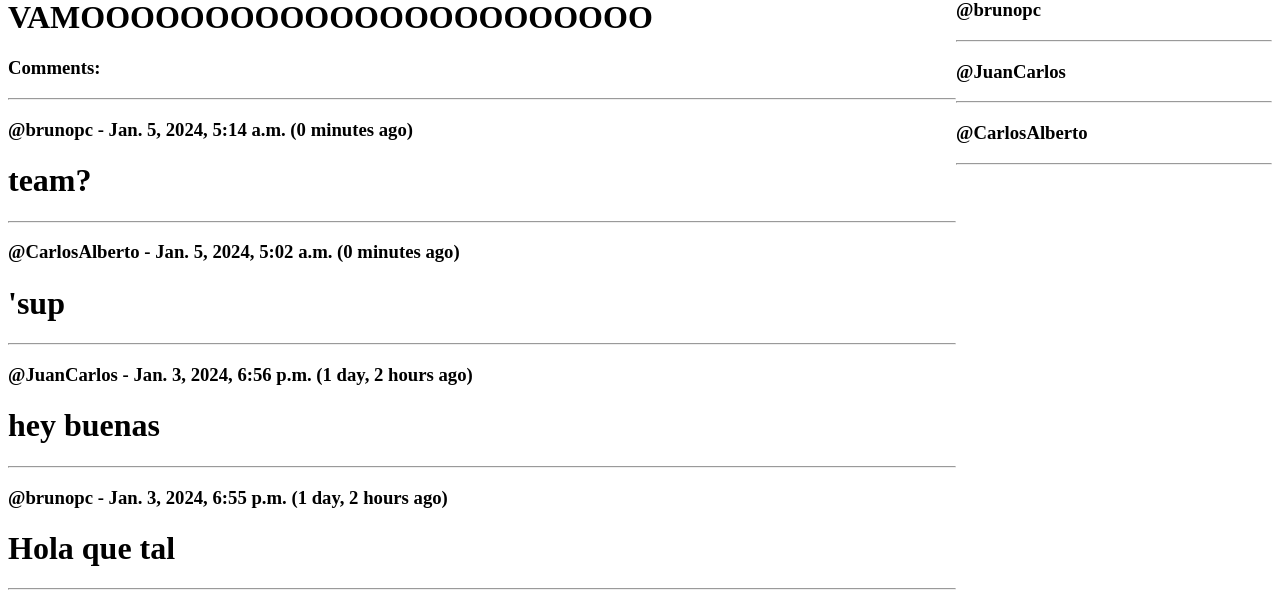
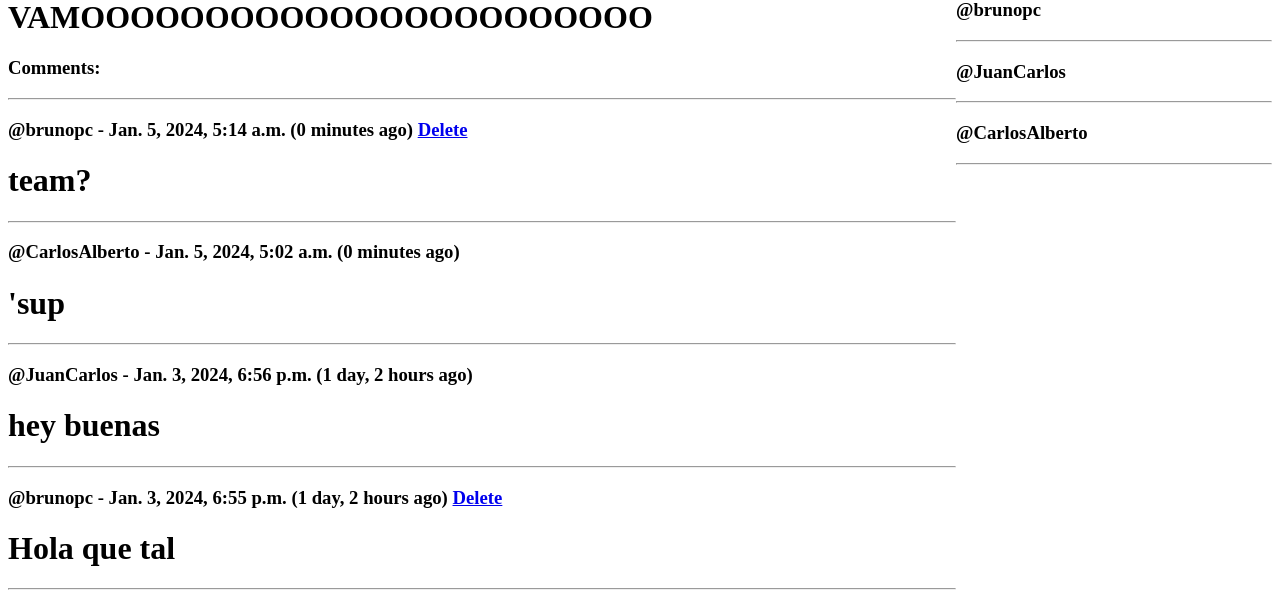
Before and after one commit to BMQuiroga/django, a Django app: page /room/2/ in a window 1280 px wide. Shown: the part 428-1023 px from the top of the page. Run offline with Django 5.2, Linux system fonts and the light colour scheme; a user stored in the database is signed in; data comes from the database, SQL or seed files in the repository; both versions use the stored data as it was after the commit.

Commit message:
borrar comentarios
327

```diff
--- a/storybud/baseline/templates/baseline/room.html
+++ b/storybud/baseline/templates/baseline/room.html
@@ -25,7 +25,11 @@
             {% for comment in room_messages %}
 
             <div>
-            <h3>@{{comment.user.username}} - {{comment.created}} ({{comment.created|timesince}} ago)</h3>
+            <h3>@{{comment.user.username}} - {{comment.created}} ({{comment.created|timesince}} ago)
+                {% if request.user == comment.user %}
+                <a href="{% url 'delete-msg' comment.id %}">Delete</a>
+                {% endif %}
+            </h3>
             <h1>{{comment.body}}</h1>
             <hr>
             </div>
@@ -49,7 +53,9 @@
         <h3>Members:</h3>
         <hr>
         {% for member in participants %}
-        <h3>@{{member.username}}</h3>
+        <h3>@{{member.username}}
+
+        </h3>
         <hr>
         {% endfor %}
     </div>
--- a/storybud/baseline/urls.py
+++ b/storybud/baseline/urls.py
@@ -10,4 +10,5 @@ urlpatterns = [
     path('login/', views.loginPage, name='loginPage'),
     path('register/', views.registerPage, name='registerPage'),
     path('logout/', views.logoutUser, name='logout'),
+    path('delete-msg/<str:pk>/', views.deleteMsg, name='delete-msg'),
 ]
--- a/storybud/baseline/views.py
+++ b/storybud/baseline/views.py
@@ -47,7 +47,10 @@ def room(request, pk):
             room=room,
             body=request.POST.get('body')
         )
+        room.participants.add(request.user)#agrega el usuario a la lista de participantes del room
         return redirect('room', pk=room.id)
+
+
 
 
     context = {
@@ -153,3 +156,18 @@ def registerPage(request):
 
     context = {'page': 'register', 'form': form}
     return render(request, 'baseline/login_register.html', context)
+
+@login_required(login_url='loginPage')
+def deleteMsg(request, pk):
+    msg = Message.objects.get(id=pk)
+
+    #comment = request.POST.get('comment')
+
+    if request.user != msg.user:
+        return HttpResponse('You are not allowed here!')
+
+    if request.method == 'POST':
+        msg.delete()
+        return redirect('/')
+
+    return render(request, 'baseline/delete.html', {'obj': msg})
```
Also changed, not shown: storybud/db.sqlite3.
